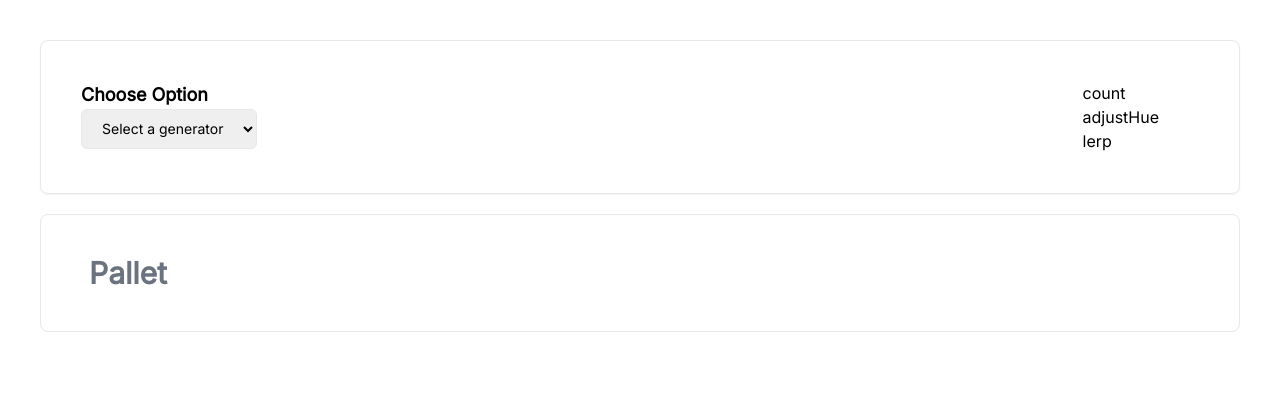
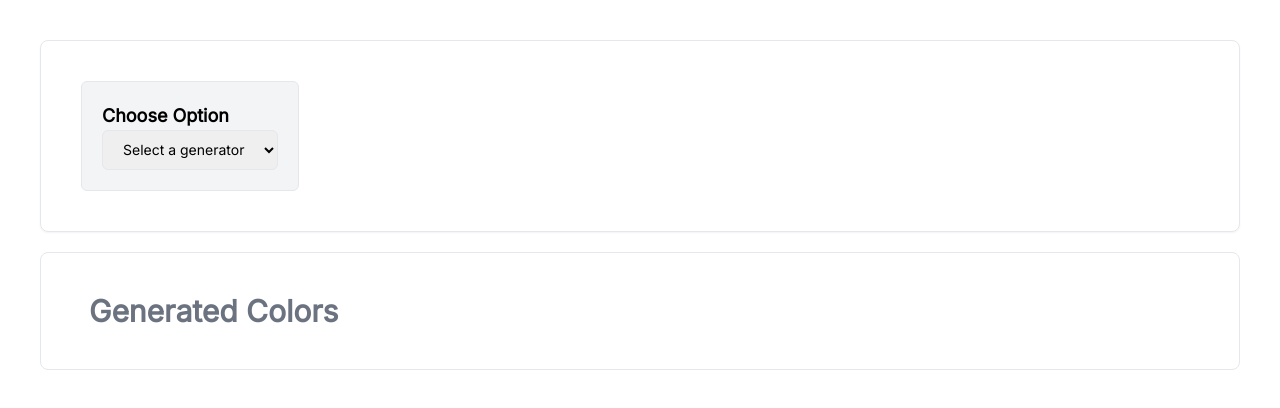
Before and after one commit to EagleMind/colorFlow, a React (Create React App) app: page / in a window 1280 px wide. Shown: the top 408 px of the page. Built offline with nearby package versions, Linux system fonts and the light colour scheme.

Commit message:
UI/UX enhancements

```diff
--- a/src/App.tsx
+++ b/src/App.tsx
@@ -77,11 +77,11 @@ const App: React.FC = () => {
     generateColors()
   }, [getCount, baseColorOne, baseColorTwo, getLerp, getAdjustHue, getGradDirection, generateSingleColor]);
   return (
-    <div className='md:min-h-screen h-full bg-white  lg:p-10'>
+    <div className='md:min-h-screen h-full  lg:p-10'>
       <div className="rounded-lg border shadow-sm p-4" data-v0-t="card">
 
         <div className="flex p-6">
-          <div className='flex-col'>
+          <div className='flex-col bg-gray-100 p-5 border rounded-md'>
             <h3 className="text-lg font-semibold">Choose Option</h3>
 
             <GeneratorSelector onGeneratorSelect={handleSelectGenerator} />
@@ -94,9 +94,9 @@ const App: React.FC = () => {
       </div>
       <div className='flex  my-5'>
         <div className='w-full rounded-lg border   bg-white lg:p-10'>
-          <h1 className='font-semibold text-3xl px-2 text-gray-500'>Pallet</h1>
+          <h1 className='font-semibold text-3xl px-2 text-gray-500'>Generated Colors</h1>
+          {data ? selectedGenerator?.name == "monochromatic" ? <MonoChromaticColorsView colors={data} /> : <AnalogousColorsView colors={data} /> : <h1 className='font-semibold text-1xl px-2 text-gray-500'>No generator or color selected</h1>}
 
-          {selectedGenerator?.name == "monochromatic" ? <MonoChromaticColorsView colors={data} /> : <AnalogousColorsView colors={data} />}
 
         </div>
 
--- a/src/components/GeneratorOptions.tsx
+++ b/src/components/GeneratorOptions.tsx
@@ -22,19 +22,21 @@ export const GeneratorOptions: React.FC<Props> = (props) => {
             if (props.selectedGenerator?.parameters.includes(currentFilter)) {
                 switch (currentFilter) {
                     case 'baseColorOne':
-                        return <ColorPicker onChange={(color) => props.baseColorOne(color.hex)} hideAlpha={true} />;
+                        return <div className="flex flex-col items-center   ">
+                            <h3 className="text-lg font-semibold self-start">Choose Color</h3><ColorPicker onChange={(color) => props.baseColorOne(color.hex)} hideAlpha={true} />
+                        </div >;
                     case 'baseColorTwo':
                         return <ColorPicker onChange={(color) => props.baseColorTwo(color.hex)} hideAlpha={true} />;
                     case 'lerp':
-                        return <NumberSlider type="float" onDataSend={props.handleLerp} min={0} max={1} />;
+                        return <NumberSlider type="float" name="Linear interpolation" onDataSend={props.handleLerp} min={0} max={1} />;
                     case 'count':
-                        return <NumberSlider type='int' onDataSend={props.handleCount} min={0} max={100} />;
+                        return <NumberSlider type='int' name="Variations amount" onDataSend={props.handleCount} min={0} max={100} />;
                     case 'direction':
                         return <SwitchComponent type="int" onDataSend={props.handleGradDirection} />
                     case 'random':
                         return <SwitchComponent type="randomColors" onDataSend={props.handleGenSingleColor} />
                     case 'adjustHue':
-                        return <NumberSlider type="int" onDataSend={props.handleHue} min={0} max={360} />
+                        return <NumberSlider name="Hue" type="int" onDataSend={props.handleHue} min={0} max={360} />
                     default:
                         return null;
                 }
@@ -43,38 +45,23 @@ export const GeneratorOptions: React.FC<Props> = (props) => {
     };
 
     return (
-        <div className="flex items-center justify-between mx-5 px-5 rounded-md w-full">
-            <div className='flex justify-between md:w-1/3 '>
+        props.selectedGenerator ? <div className="flex  justify-start mx-5 px-5 rounded-md w-full">
 
 
-                <div className='flex'>
-                    {naturalOptionSelector('baseColorOne')}
-                    {naturalOptionSelector('baseColorTwo')}
-                </div>
+            <div className='flex bg-gray-100 p-5 border rounded-md'>
+                {naturalOptionSelector('baseColorOne')}
+                {naturalOptionSelector('baseColorTwo')}
+            </div>
 
+            <div className='flex flex-col bg-gray-100 p-5 border rounded-md md:w-1/3 mx-5'>
+                <h3 className="text-lg font-semibold self-start">Choose Options</h3>
+                {naturalOptionSelector('count')}
+                {naturalOptionSelector('adjustHue')}
+                {naturalOptionSelector('lerp')}
+                {naturalOptionSelector('direction')}
+                {naturalOptionSelector('random')}
             </div>
-            <div className='flex flex-col'>
-                <div className='bg-red'>
-                    <p>count</p>
-                    {naturalOptionSelector('count')}
-                    <p>adjustHue</p>
-                    {naturalOptionSelector('adjustHue')}
-                    <p>lerp</p>
-                    {naturalOptionSelector('lerp')}
-
-
-
-
-                </div>
-
-                {naturalOptionSelector('direction')}
-                <div className='flex flex-col'>
-
-                    {naturalOptionSelector('random')}
-
-                </div>
-            </div>
-        </div>
+        </div> : null
 
 
     );
--- a/src/components/countSlider.tsx
+++ b/src/components/countSlider.tsx
@@ -4,9 +4,10 @@ interface ChildProps {
     min: number;
     max: number;
     type: string
+    name: string
 }
 
-export const NumberSlider: React.FC<ChildProps> = ({ onDataSend, min, max, type }) => {
+export const NumberSlider: React.FC<ChildProps> = ({ onDataSend, min, max, type, name }) => {
     const [value, setValue] = useState(0);
     useEffect(() => {
         if (onDataSend) {
@@ -19,8 +20,8 @@ export const NumberSlider: React.FC<ChildProps> = ({ onDataSend, min, max, type
     };
 
     return (
-        <div className="flex items-center w-full">
-            <p className="mx-5  text-center">{value.toFixed()}</p>
+        <div className="flex items-center  rounded-md border p-2 m-2  min-w-full justify-between">
+            <p >{name}</p>
 
             <input
                 type="range"
@@ -30,8 +31,10 @@ export const NumberSlider: React.FC<ChildProps> = ({ onDataSend, min, max, type
                 max={max}
                 value={value}
                 onChange={handleSliderChange}
-                className="w-full  appearance-none rounded-full h-2 bg-blue-200 outline-none"
+                className="appearance-none rounded-full h-2 bg-blue-200 outline-none"
             />
+            <p className="  text-center">{value.toFixed()}</p>
+
         </div>
     );
 };
--- a/src/utils/generatorConfig.tsx
+++ b/src/utils/generatorConfig.tsx
@@ -13,7 +13,6 @@ const generators: Generator[] = [
             "baseColorOne",
             "lerp",
             "adjustHue",
-            "direction",
             "Isinterpolated"],
     },
     {
```
